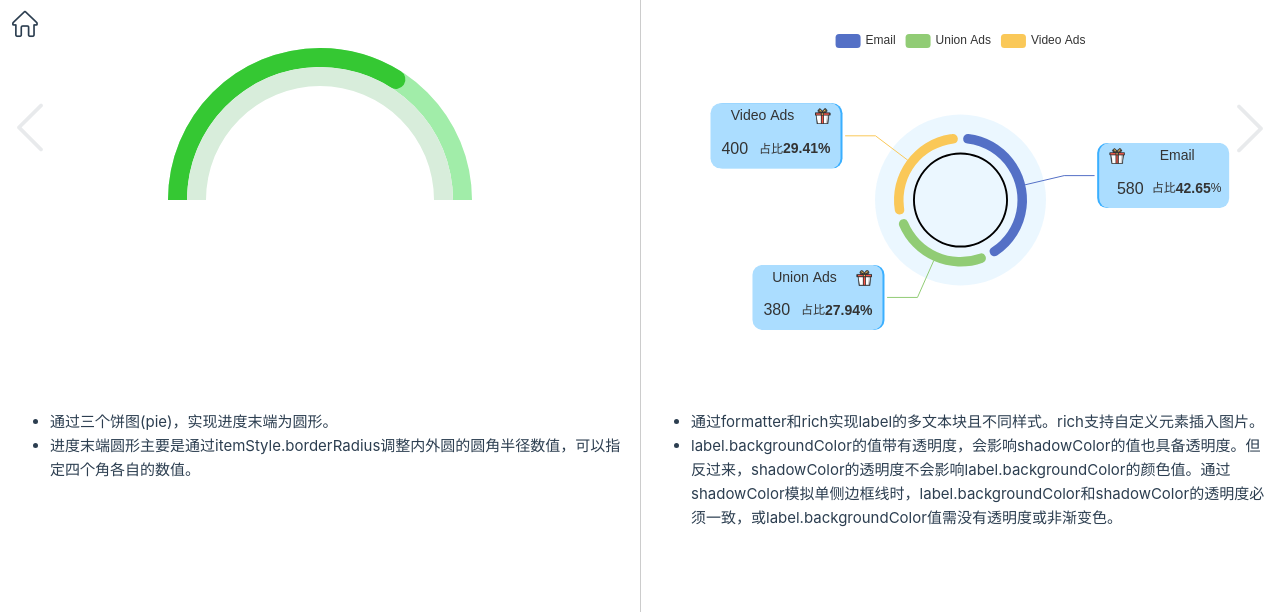
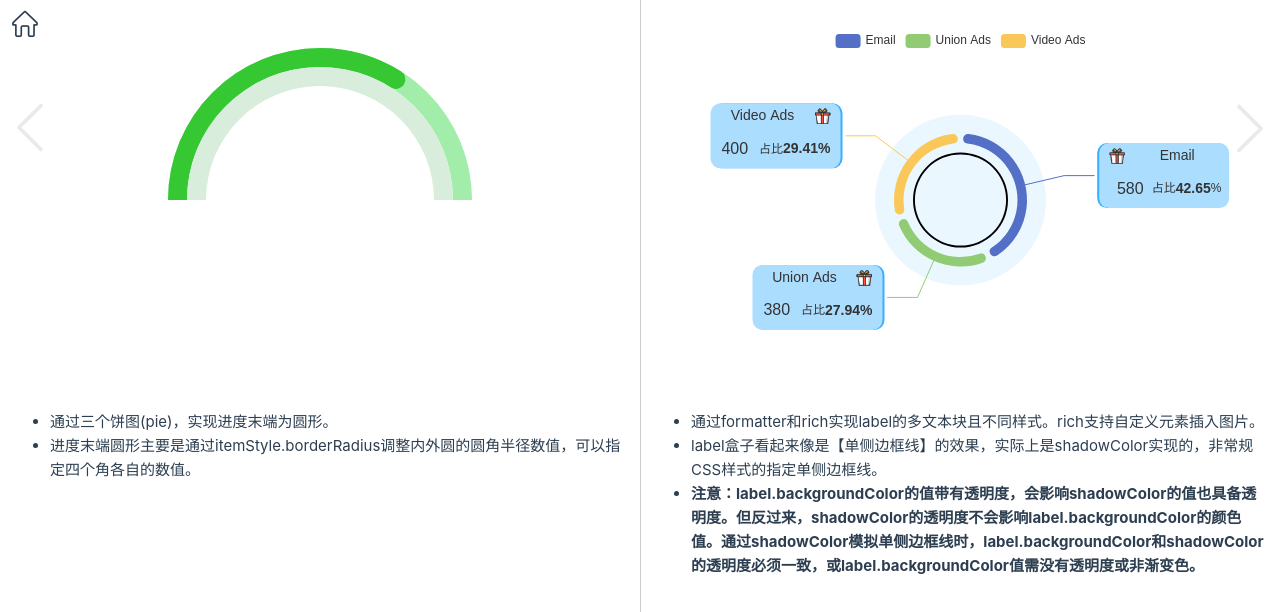
Before and after one commit to xiao-xiaozi/echarts-example, a Vue app: page /pieChart/Two in a window 1280 px wide. Shown: the top 612 px of the page. Built offline with nearby package versions, Linux system fonts and the light colour scheme.

Commit message:
docs: 更新文字描述

```diff
--- a/src/views/PieChart/PieChartTwo.vue
+++ b/src/views/PieChart/PieChartTwo.vue
@@ -176,7 +176,8 @@ function prePage(){
       <div class="fourth-box">
         <ul>
           <li>通过formatter和rich实现label的多文本块且不同样式。rich支持自定义元素插入图片。</li>
-          <li>label.backgroundColor的值带有透明度，会影响shadowColor的值也具备透明度。但反过来，shadowColor的透明度不会影响label.backgroundColor的颜色值。通过shadowColor模拟单侧边框线时，label.backgroundColor和shadowColor的透明度必须一致，或label.backgroundColor值需没有透明度或非渐变色。</li>
+          <li>label盒子看起来像是【单侧边框线】的效果，实际上是shadowColor实现的，非常规CSS样式的指定单侧边框线。</li>
+          <li class="font-weight-bold">注意：label.backgroundColor的值带有透明度，会影响shadowColor的值也具备透明度。但反过来，shadowColor的透明度不会影响label.backgroundColor的颜色值。通过shadowColor模拟单侧边框线时，label.backgroundColor和shadowColor的透明度必须一致，或label.backgroundColor值需没有透明度或非渐变色。</li>
         </ul>
       </div>
     </main>
```
